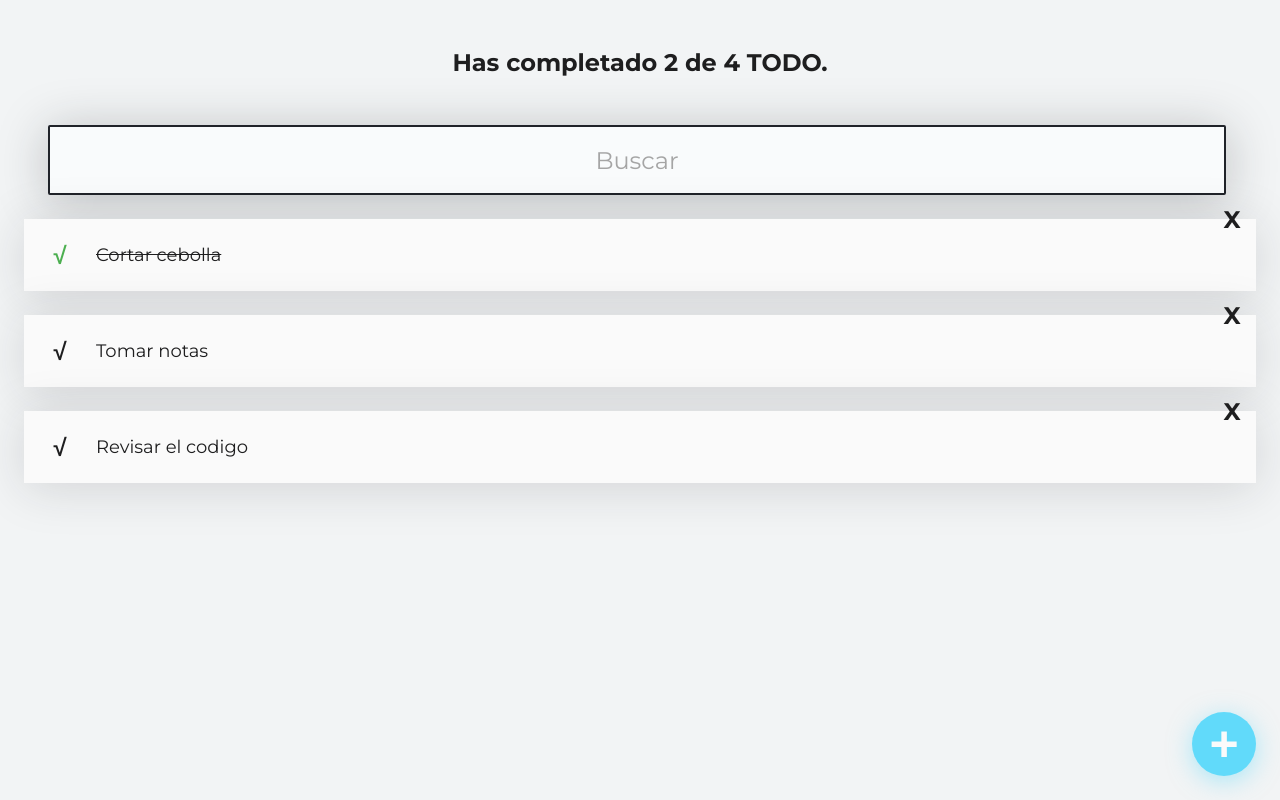
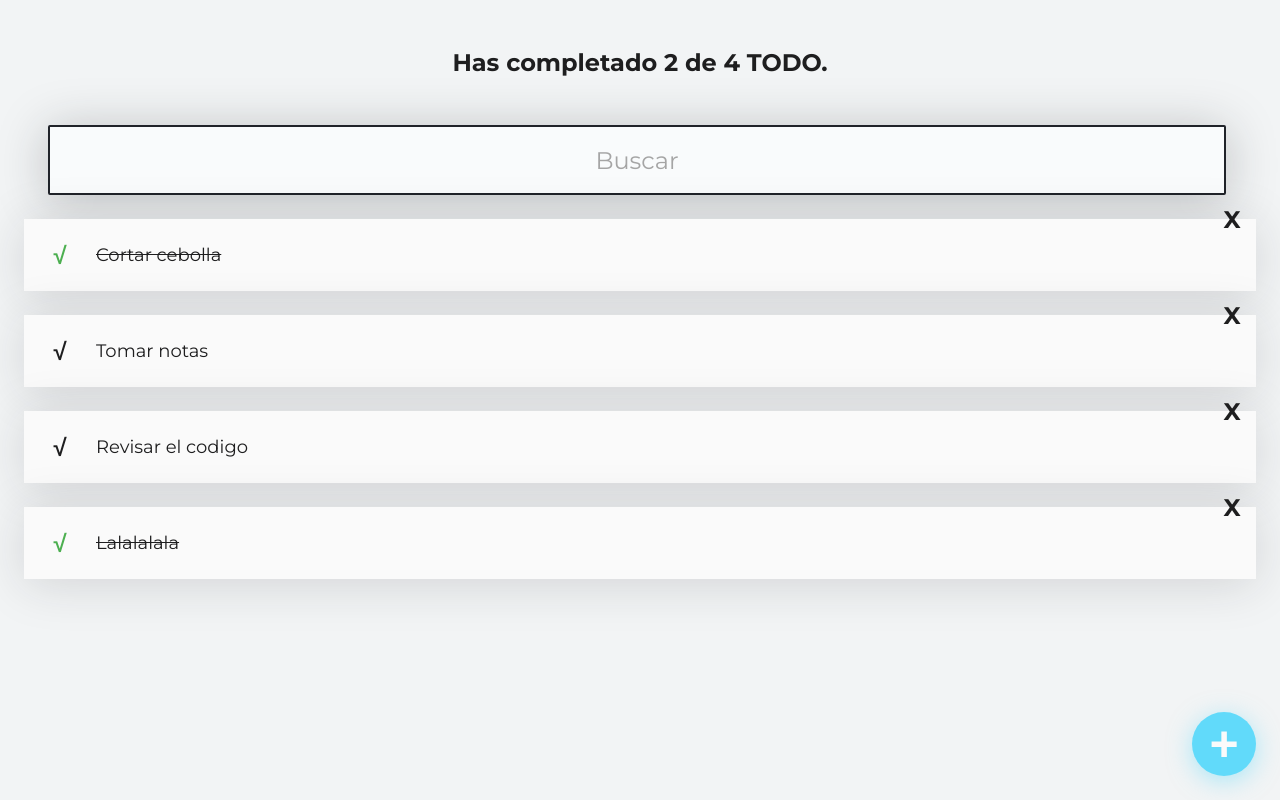
Before and after one commit to l2radamanthys/curso-intro-react, a React (Create React App) app: page / in a window 1280 px wide. Built offline with nearby package versions, Linux system fonts and the light colour scheme.

Commit message:
pasando parametros entre padres e hijos, capitulo 11

```diff
--- a/src/App.js
+++ b/src/App.js
@@ -7,24 +7,58 @@ import { TodoList } from "./TodoList";
 // import './App.css';
 
 
-const todos = [
+const defautlTodos = [
   { text: "Cortar cebolla", completed: true },
   { text: "Tomar notas", completed: false },
   { text: "Revisar el codigo", completed: false },
+  { text: "Lalalalala", completed: true },
 ];
 
 
 function App() {
+  const [todos, setTodos] = React.useState(defautlTodos);
+  const [searchValue, setSearchValue] = React.useState("");
+
+  const totalTodos = todos.length;
+  const completedTodos = todos.filter(todo => !!todo.completed).length;
+  const searchedTodos = todos.filter(todo => todo.text.toLowerCase().indexOf(searchValue.toLowerCase()) !== -1);
+
+  const toggleTodo = (key) => {
+    const newTodos = [...todos];
+    const todoIdx = newTodos.findIndex(todo => todo.text === key);
+    if (todoIdx !== undefined) {
+      newTodos[todoIdx].completed = !newTodos[todoIdx].completed;
+      setTodos(newTodos);
+    }
+  };
+
+  const deleteTodo = (key) => {
+    const newTodos = [...todos];
+    const todoIdx = newTodos.findIndex(todo => todo.text === key);
+    if (todoIdx !== undefined) {
+      newTodos.splice(todoIdx, 1);
+      setTodos(newTodos);
+    }
+  };
+
   return (
     <React.Fragment>
-      <TodoCounter />
-      <TodoSearch />
+      <TodoCounter
+        total={totalTodos}
+        completed={completedTodos}
+      />
+      <TodoSearch
+        searchValue={searchValue}
+        setSearchValue={setSearchValue}
+      />
       <TodoList>
-        {todos.map(todo => (
+        {searchedTodos.map(todo => (
           <TodoItem
             key={todo.text}
             text={todo.text}
             completed={todo.completed}
+            onToggle={() => toggleTodo(todo.text)}
+            onDelete={() => deleteTodo(todo.text)}
           />
         ))}
       </TodoList>
--- a/src/TodoCounter.js
+++ b/src/TodoCounter.js
@@ -2,9 +2,9 @@ import React from 'react';
 import './TodoCounter.css'
 
 
-function TodoCounter() {
+function TodoCounter({ total, completed }) {
   return (
-    <h2 className="TodoCounter"> Has completado 2 de 4 TODO.</h2>
+    <h2 className="TodoCounter"> Has completado {completed} de {total} TODO.</h2>
   );
 }
 
--- a/src/TodoItem.js
+++ b/src/TodoItem.js
@@ -3,19 +3,11 @@ import './TodoItem.css';
 
 
 function TodoItem(props) {
-  const onComplete = () => {
-    alert(`Ya completaste ${props.text}`)
-  }
-
-  const onDelete = () => {
-    alert(`Borraste ${props.text}`)
-  }
-
   return (
     <li className="TodoItem">
       <span
         className={`Icon Icon-check ${props.completed && 'Icon-check--active'}`}
-        onClick={onComplete}
+        onClick={props.onToggle}
       >
         √
       </span>
@@ -24,7 +16,7 @@ function TodoItem(props) {
       </p>
       <span
         className="Icon Icon-delete"
-        onClick={onDelete}
+        onClick={props.onDelete}
       >
         X
       </span>
--- a/src/TodoSearch.js
+++ b/src/TodoSearch.js
@@ -2,23 +2,18 @@ import React from 'react';
 import './TodoSearch.css';
 
 
-function TodoSearch() {
-  const [searchValue, setSearchValue] = React.useState("");
-
+function TodoSearch({ searchValue, setSearchValue }) {
   const onSearchValueChange = (event) => {
-    console.log(event.target.value)
     setSearchValue(event.target.value);
   }
 
-  return [
+  return (
     <input
       className="TodoSearch"
       placeholder="Buscar"
       value={searchValue}
       onChange={onSearchValueChange}
-    />,
-    <p>{searchValue}</p>
-  ];
+    />);
 }
 
 export { TodoSearch };
```
